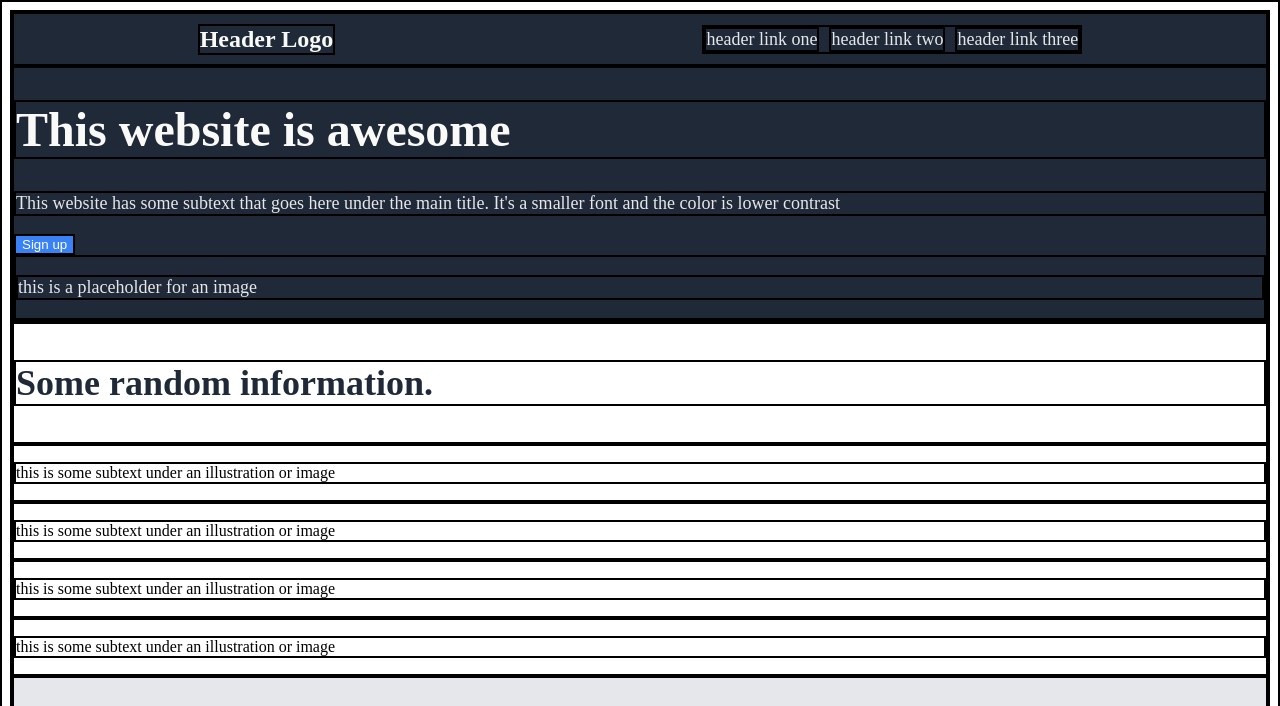
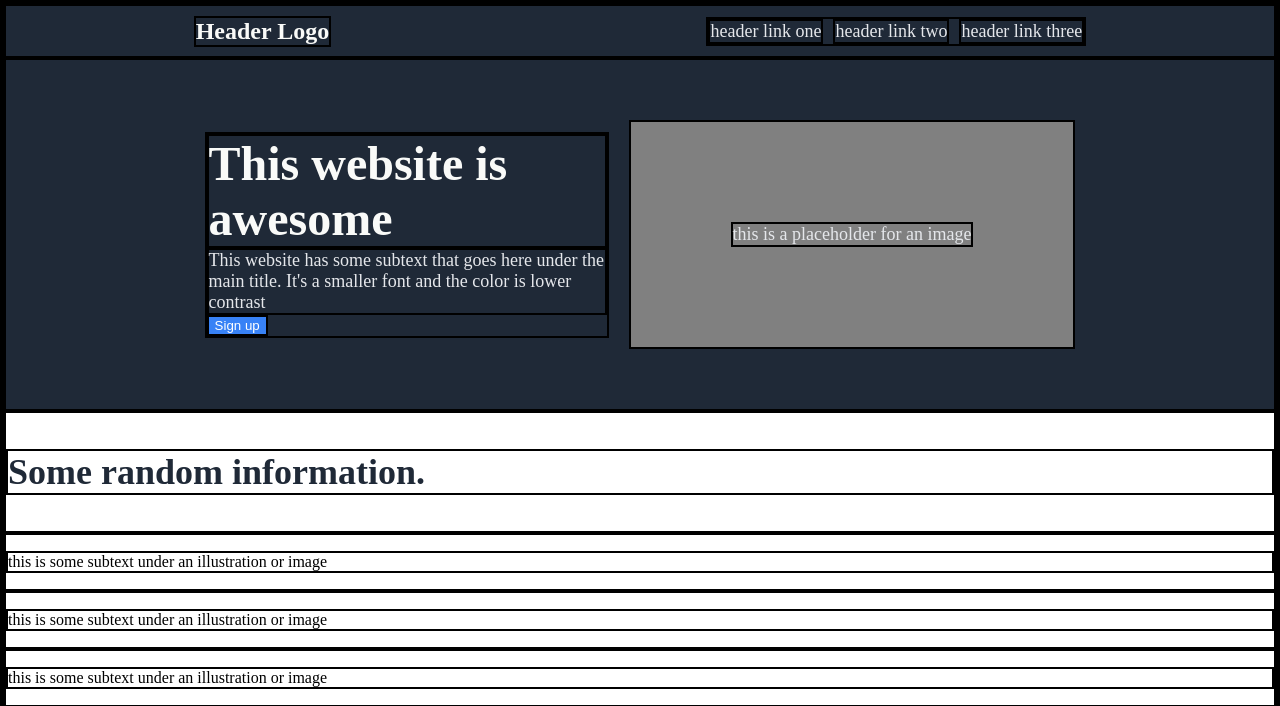
Before and after one commit to vlamm0/landing-page, a plain HTML site: page index.html in a window 1280 px wide. Shown: the top 706 px of the page. Drawn offline with Linux system fonts and the light colour scheme.

Commit message:
Finish hero

```diff
--- a/index.html
+++ b/index.html
@@ -22,12 +22,14 @@
     Awesome
      -->
     <div class="awesome">
-      <h1>This website is awesome</h1>
-      <p>
-        This website has some subtext that goes here under the main title. It's
-        a smaller font and the color is lower contrast
-      </p>
-      <button>Sign up</button>
+      <div class="left">
+        <h1>This website is awesome</h1>
+        <p>
+          This website has some subtext that goes here under the main title.
+          It's a smaller font and the color is lower contrast
+        </p>
+        <button>Sign up</button>
+      </div>
       <div class="image">
         <p>this is a placeholder for an image</p>
       </div>
--- a/style.css
+++ b/style.css
@@ -5,6 +5,8 @@
 body {
     display: flex;
     flex-direction: column;
+    padding: 0px;
+    margin: 0px;
 }
 
 /* Sections */
@@ -20,7 +22,29 @@ body {
 
 .awesome {
     background-color: #1f2937;
+    display: flex;
+    justify-content: center;
+    align-items: center;
+    gap: 20px;
 }
+
+.awesome .image {
+    background-color: grey;
+    display: flex;
+    padding: 100px;
+    margin: 60px 0px;
+
+}
+
+.awesome .left {
+
+    display: flex;
+    flex-direction: column;
+    flex-wrap: wrap;
+    width: 400px;
+    align-items: start;
+}
+
 
 .random {
     background-color: white;
@@ -43,12 +67,16 @@ h1 {
     font-size: 48px;
     font-weight:bolder;
     color: #f9faf8;
+    margin: 0px;
+    padding: 0px;
 
 }
 
 .awesome p, .header li {
     font-size: 18px;
     color: #e5e7eb;
+    margin: 0px;
+    padding: 0px;
 }
 
 button, .container {
```
